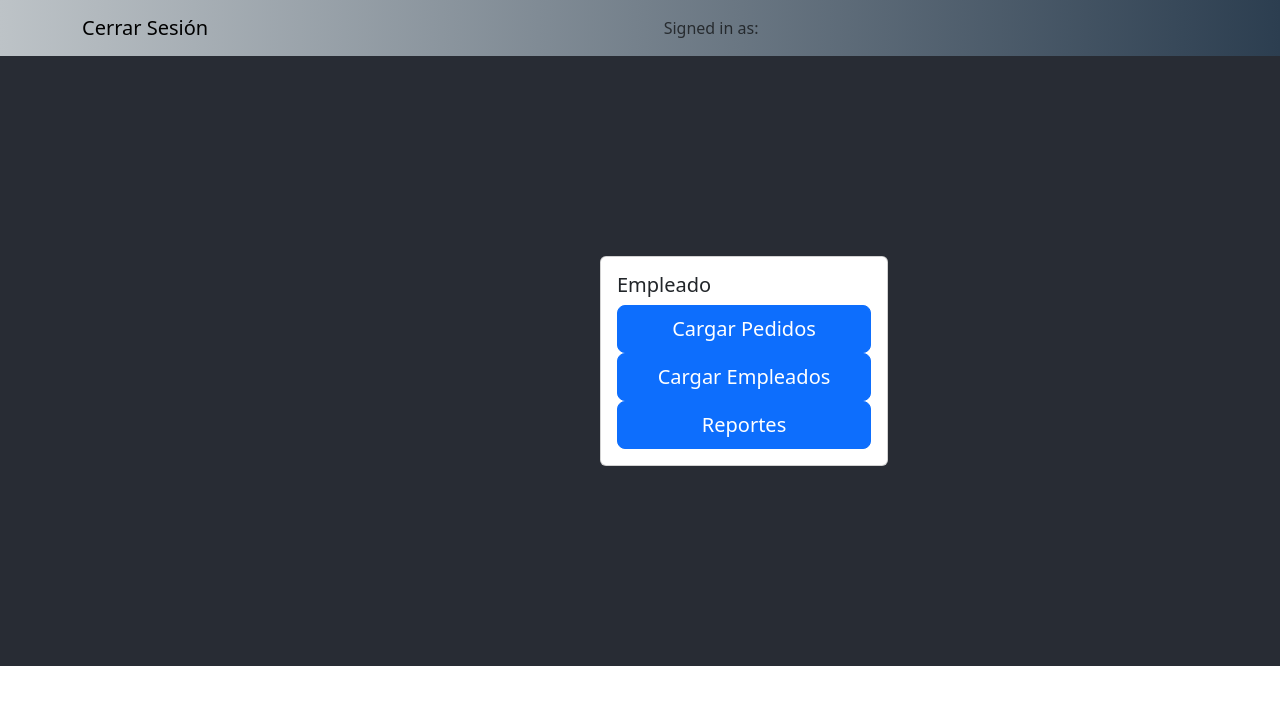
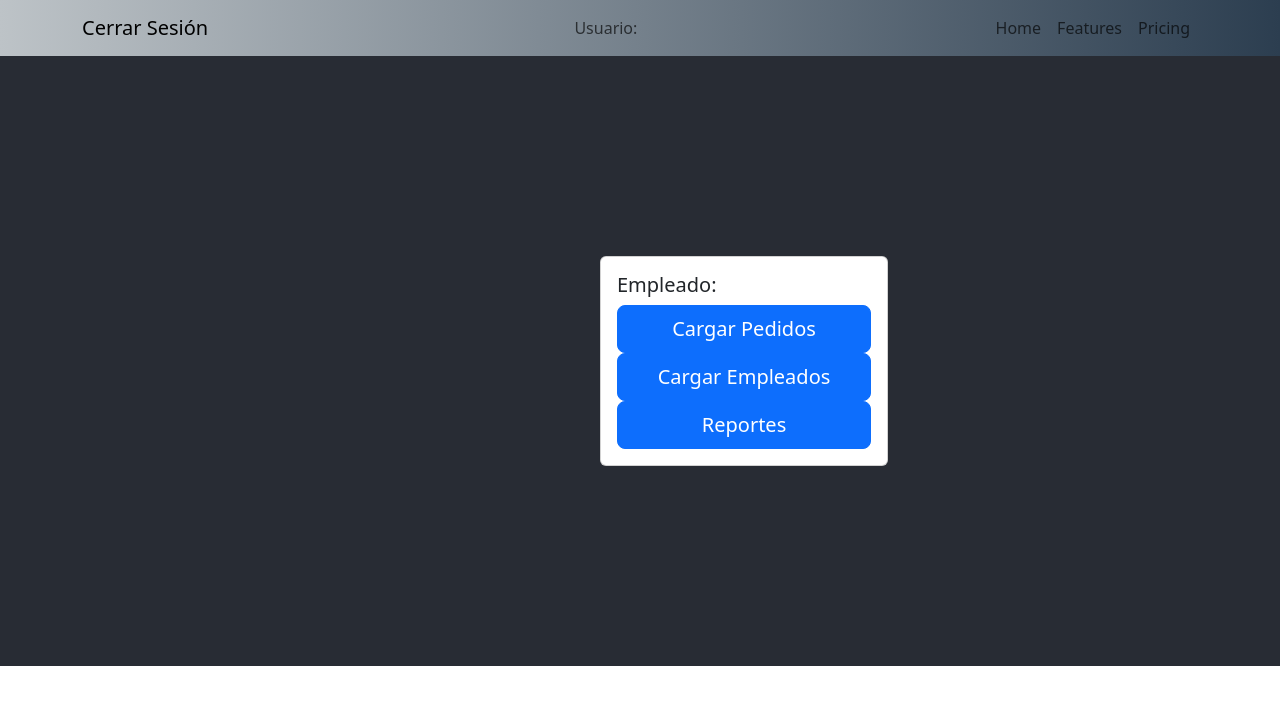
Before and after one commit to DanielGarcia-201901103/EDD_VJ1S2023_PY_201901103, a React (Create React App) app in the folder Frontend/proyectovisual/: page /empleado in a window 1280 px wide. Shown: the top 704 px of the page. Built offline with nearby package versions, Linux system fonts and the light colour scheme.

Commit message:
agregando navbar al menu empleados

```diff
--- a/Frontend/proyectovisual/src/components/menuAdministrador.js
+++ b/Frontend/proyectovisual/src/components/menuAdministrador.js
@@ -8,7 +8,7 @@ import Navbar from 'react-bootstrap/Navbar';
 export const LoginAdmin = () => {
     const [rutaPedidos, setRutaP] = useState("");
     const [rutaEmpleados, setrutaEmpleados] = useState("");
-    //const [imagen, setImagen] = useState('https://yakurefu.com/wp-content/uploads/2020/02/Chi_by_wallabby.jpg')
+    const [imagen, setImagen] = useState('https://yakurefu.com/wp-content/uploads/2020/02/Chi_by_wallabby.jpg')
     const cargaPedidos = async (e) => {
         e.preventDefault();
         await fetch('http://localhost:5000/cargarPedidos', {
@@ -22,8 +22,8 @@ export const LoginAdmin = () => {
                 'Content-Type': 'application/json'
             }
         })
-        .then(response => response.json())
-        .then(data => validar(data));
+            .then(response => response.json())
+            .then(data => validar(data));
         setRutaP("")
         setrutaEmpleados("")
     }
@@ -43,8 +43,8 @@ export const LoginAdmin = () => {
                 'Content-Type': 'application/json'
             }
         })
-        .then(response => response.json())
-        .then(data => validar1(data));
+            .then(response => response.json())
+            .then(data => validar1(data));
         setrutaEmpleados("")
     }
     const validar1 = (data) => {
@@ -53,6 +53,7 @@ export const LoginAdmin = () => {
 
     const obtenerReportes = async (e) => {
         e.preventDefault();
+
         await fetch('http://localhost:5000/Reportes', {
             method: 'GET',
             mode: 'cors',
@@ -61,24 +62,30 @@ export const LoginAdmin = () => {
                 'Content-Type': 'application/json'
             }
         })
+        .then(response => response.json())
+        .then(data => validar2(data));
     }
+    const validar2 = (data) => {
+        setImagen(data.data)
+    }
+
     return (
         <>
             <div >
-                <Navbar className="bg-body-tertiary" style={{background: '#bdc3c7', background: '-webkit-linear-gradient(to right, #bdc3c7, #2c3e50)', background: 'linear-gradient(to right, #bdc3c7, #2c3e50)',minheight: '100vh' }}>
+                <Navbar className="bg-body-tertiary" style={{ background: '#bdc3c7', background: '-webkit-linear-gradient(to right, #bdc3c7, #2c3e50)', background: 'linear-gradient(to right, #bdc3c7, #2c3e50)', minheight: '100vh' }}>
                     <Container>
                         <Navbar.Brand href="/">Cerrar Sesión</Navbar.Brand>
                         <Navbar.Toggle />
                         <Navbar.Collapse className="justify-content-center">
                             <Navbar.Text>
-                                Signed in as: Administrador 201901103
+                                Usuario: Administrador 201901103
                             </Navbar.Text>
                         </Navbar.Collapse>
                     </Container>
                 </Navbar>
             </div>
-            <div style={{padding: "200px", paddingTop: '75px', paddingLeft: '300px',backgroundColor: '#282c34', display: 'flex', flexdirection: 'column', minheight: '100vh', alignitems: 'center' }}>
-                <Card style={{margin: '0 1.5%', width: '25rem', background: '#D3CBB8', display: 'inline-block'}}>
+            <div style={{ padding: "200px", paddingTop: '75px', paddingLeft: '300px', backgroundColor: '#282c34', display: 'flex', flexdirection: 'column', minheight: '100vh', alignitems: 'center' }}>
+                <Card style={{ margin: '0 1.5%', width: '25rem', background: '#D3CBB8', display: 'inline-block' }}>
                     <Card.Body>
                         <Card.Title>Pedidos</Card.Title>
                         <Form onSubmit={cargaPedidos}>
@@ -96,7 +103,7 @@ export const LoginAdmin = () => {
                     </Card.Body>
                 </Card>
 
-                <Card style={{margin: '0 1.5%', width: '25rem', background: '#D3CBB8', display: 'inline-block'}}>
+                <Card style={{ margin: '0 1.5%', width: '25rem', background: '#D3CBB8', display: 'inline-block' }}>
                     <Card.Body>
                         <Card.Title>Empleados</Card.Title>
                         <Form onSubmit={cargarEmpleados}>
@@ -105,7 +112,7 @@ export const LoginAdmin = () => {
                                 <Form.Control id='fileR' type="text" placeholder="archivo.csv" required
                                     onChange={e => setrutaEmpleados(e.target.value)}
                                     value={rutaEmpleados}
-                                    />
+                                />
                             </Form.Group>
                             <Button className="w-100 btn btn-lg btn-primary" variant='dark' type="submit">
                                 Cargar Empleados
@@ -114,8 +121,9 @@ export const LoginAdmin = () => {
                     </Card.Body>
                 </Card>
             </div>
-            <div style={{padding: "200px", paddingTop: '1px',paddingLeft: '300px',backgroundColor: '#282c34', display: 'flex', flexdirection: 'column', minheight: '100vh', alignitems: 'center' }}>
-            <Card style={{margin: '0 1.5%', width: '25rem', background: '#D3CBB8', display: 'inline-block'}}>
+            <div style={{ padding: "200px", paddingTop: '1px', paddingLeft: '300px', backgroundColor: '#282c34', display: 'flex', flexdirection: 'column', minheight: '100vh', alignitems: 'center' }}>
+                <Card style={{ margin: '0 1.5%', width: '55rem', background: '#D3CBB8', display: 'inline-block' }}>
+                    <Card.Img variant="top" src= {imagen} width="300" height="400" alt='reporte arbol AVL'/>
                     <Card.Body>
                         <Card.Title>Reportes</Card.Title>
                         <Form>
--- a/Frontend/proyectovisual/src/components/menuEmpleados.js
+++ b/Frontend/proyectovisual/src/components/menuEmpleados.js
@@ -3,6 +3,7 @@ import Form from "react-bootstrap/Form";
 import Card from "react-bootstrap/Card";
 import Container from 'react-bootstrap/Container';
 import Navbar from 'react-bootstrap/Navbar';
+import Nav from 'react-bootstrap/Nav';
 //import { useState } from 'react';
 
 export const LoginEmpleados = () => {
@@ -50,9 +51,14 @@ export const LoginEmpleados = () => {
                         <Navbar.Toggle />
                         <Navbar.Collapse className="justify-content-center">
                             <Navbar.Text>
-                                Signed in as: {usuarioIniciado}
+                                Usuario: {usuarioIniciado}
                             </Navbar.Text>
                         </Navbar.Collapse>
+                        <Nav className="me-auto">
+                            <Nav.Link href="#home">Home</Nav.Link>
+                            <Nav.Link href="#features">Features</Nav.Link>
+                            <Nav.Link href="#pricing">Pricing</Nav.Link>
+                        </Nav>
                     </Container>
                 </Navbar>
             </div>
@@ -69,7 +75,7 @@ export const LoginEmpleados = () => {
             >
                 <Card style={{ width: "18rem" }}>
                     <Card.Body>
-                        <Card.Title>Empleado {usuarioIniciado}</Card.Title>
+                        <Card.Title>Empleado: {usuarioIniciado}</Card.Title>
                         <Form>
                             <Button
                                 className="w-100 btn btn-lg btn-primary"
```
Also changed, not shown: 1 other file (tests, documents, lock files or other folders).
